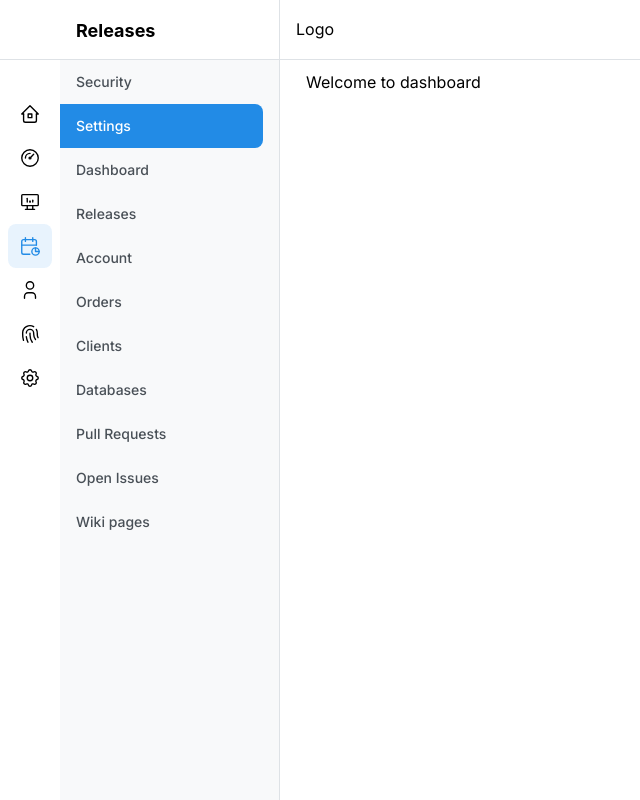
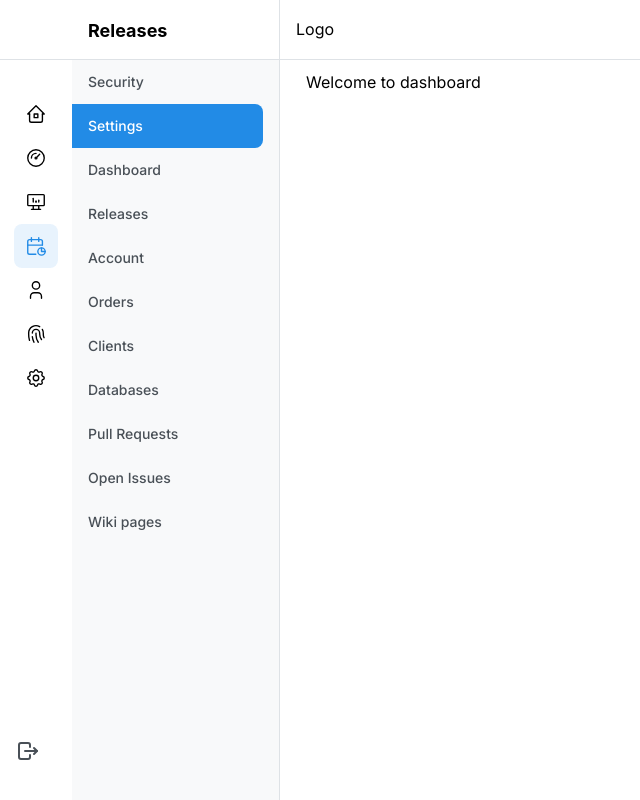
Before and after one commit to akrindev/nextjs-mantine-starter, a Next.js app: page /dashboard in a window 1280 px wide. Shown: the whole page, without its empty margins (0-640 px from the left). Built offline with nearby package versions, Linux system fonts and the light colour scheme.

Commit message:
fix: logout button
Signed-off-by: Syakirin Amin <akrinmin@gmail.com>

```diff
--- a/src/components/Navbar/Sidebar.tsx
+++ b/src/components/Navbar/Sidebar.tsx
@@ -18,8 +18,10 @@ import {
   IconUser,
   IconSettings,
   IconChevronCompactLeft,
+  IconLogout,
 } from "@tabler/icons-react";
 import classes from "./Sidebar.module.css";
+import { signOut } from "next-auth/react";
 
 const mainLinksMockdata = [
   { icon: IconHome2, label: "Home" },
@@ -58,14 +60,16 @@ export function Sidebar({
   const mainLinks = mainLinksMockdata.map((link) => (
     <Tooltip
       label={link.label}
-      position='right'
+      position="right"
       withArrow
       transitionProps={{ duration: 0 }}
-      key={link.label}>
+      key={link.label}
+    >
       <UnstyledButton
         onClick={() => setActive(link.label)}
         className={classes.mainLink}
-        data-active={link.label === active || undefined}>
+        data-active={link.label === active || undefined}
+      >
         <link.icon style={{ width: rem(22), height: rem(22) }} stroke={1.5} />
       </UnstyledButton>
     </Tooltip>
@@ -75,12 +79,13 @@ export function Sidebar({
     <a
       className={classes.link}
       data-active={activeLink === link || undefined}
-      href='#'
+      href="#"
       onClick={(event) => {
         event.preventDefault();
         setActiveLink(link);
       }}
-      key={link}>
+      key={link}
+    >
       {link}
     </a>
   ));
@@ -95,28 +100,53 @@ export function Sidebar({
             style={{
               // flex-1
               flexGrow: 1,
-            }}>
+            }}
+          >
             {mainLinks}
           </div>
 
-          {/* it will be on the bottom to close navbar */}
           <Stack
-            justify='center'
+            justify="center"
             gap={0}
             style={{
               paddingBottom: rem(20),
-            }}>
+            }}
+          >
             <Tooltip
               label={"close"}
-              position='right'
+              position="right"
               withArrow
               transitionProps={{ duration: 0 }}
-              key={"close"}>
+              key={"close"}
+            >
+              <a
+                className={classes.link}
+                data-active={undefined}
+                href="#"
+                onClick={() =>
+                  signOut({
+                    redirect: true,
+                    callbackUrl: "/login",
+                  })
+                }
+                key={"signout"}
+              >
+                <IconLogout />
+              </a>
+            </Tooltip>
+            {/* it will be on the bottom to close navbar */}
+            <Tooltip
+              label={"close"}
+              position="right"
+              withArrow
+              transitionProps={{ duration: 0 }}
+              key={"close"}
+            >
               <Burger
                 opened={isOpen}
                 onClick={onClose}
-                hiddenFrom='sm'
-                size='sm'
+                hiddenFrom="sm"
+                size="sm"
               />
             </Tooltip>
           </Stack>
```
